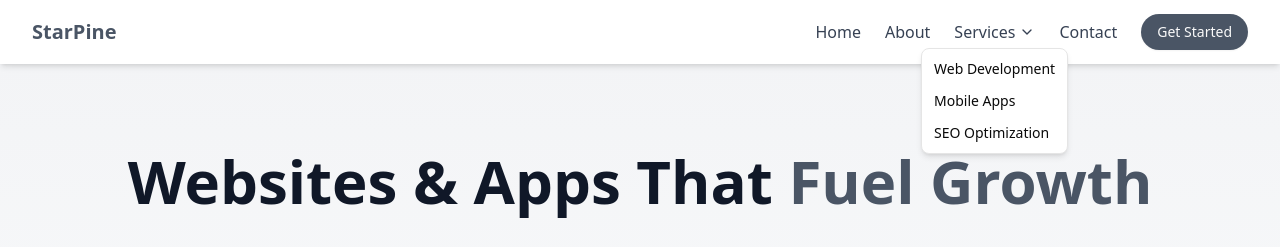
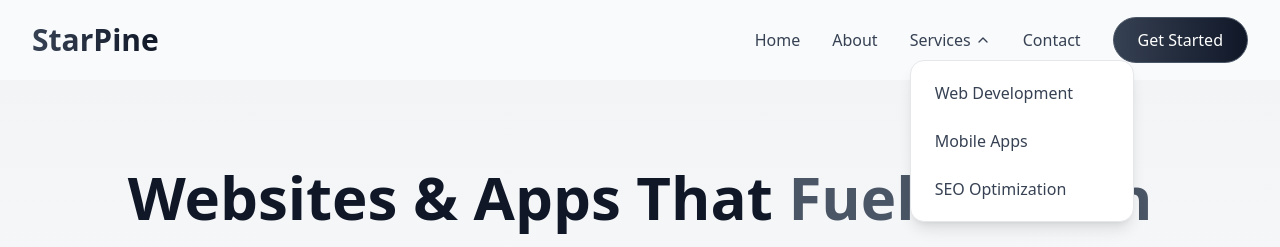
Before and after one commit to utkarsh-ladla/starpine, a Next.js app: page / in a window 1280 px wide. Both pictures are taken after a click on the button "Services". Shown: the top 247 px of the page. Built offline with nearby package versions, Linux system fonts and the light colour scheme.

Commit message:
update on home screen and nav bar

```diff
--- a/src/app/components/HomePage.jsx
+++ b/src/app/components/HomePage.jsx
@@ -27,7 +27,7 @@ export default function HomePage() {
   ]
 
 
-  const features=[
+  const features = [
     {
       title: "⚡ Fast & Reliable",
       desc: "We respect your time and deliver high-quality projects within agreed timelines.",
@@ -70,21 +70,18 @@ export default function HomePage() {
         </div>
       </section>
 
-<section className="relative bg-gray-50 ">
-  <div className="max-w-full mx-4">
-    <div className="overflow-hidden rounded-xl shadow-xl">
+      <div className="bg-transparent flex w-full h-[800px] justify-center items-center border">
         <video
           src="https://v.ftcdn.net/00/48/31/12/700_F_48311251_QBFZ12uyt4op5MORsYTYiTxn6AXu1ZhI_ST.mp4"
           autoPlay
           loop
           muted
           playsInline
-        className="w-full  object-cover"
+          className="w-[1280px] h-[720px] object-cover rounded-4xl"
           aria-hidden="true"
         />
       </div>
-  </div>
-</section>
+
 
 
       {/* Services Section */}
--- a/src/app/components/Navbar.jsx
+++ b/src/app/components/Navbar.jsx
@@ -1,65 +1,117 @@
-// components/ui/navbar.tsx
 "use client"
 
-import Link from "next/link"
-import { useState } from "react"
-import { Button } from "./ui/buttons"
+import React, { useState, useEffect } from "react"
 import { Menu, X, ChevronDown } from "lucide-react"
-import { DropdownMenu, DropdownMenuContent, DropdownMenuItem, DropdownMenuTrigger } from "@/components/ui/dropdown-menu"
-
 
 export default function Navbar() {
   const [isOpen, setIsOpen] = useState(false)
+  const [scrolled, setScrolled] = useState(false)
+  const [dropdownOpen, setDropdownOpen] = useState(false)
+
+  useEffect(() => {
+    const handleScroll = () => {
+      setScrolled(window.scrollY > 20)
+    }
+    window.addEventListener('scroll', handleScroll)
+    return () => window.removeEventListener('scroll', handleScroll)
+  }, [])
+
+  // Close dropdown when clicking outside
+  useEffect(() => {
+    const handleClickOutside = (event) => {
+      if (dropdownOpen && !event.target.closest('.dropdown-container')) {
+        setDropdownOpen(false)
+      }
+    }
+
+    document.addEventListener('mousedown', handleClickOutside)
+    return () => document.removeEventListener('mousedown', handleClickOutside)
+  }, [dropdownOpen])
 
   return (
-    <nav className="bg-white shadow-md sticky top-0 z-50">
+    <nav className="bg-gray-50 top-0 left-0 right-0 z-50 transition-all duration-300 ">
       <div className="max-w-7xl mx-auto px-4 sm:px-6 lg:px-8">
-        <div className="flex justify-between h-16">
-          {/* Left - Logo */}
-          <div className="flex-shrink-0 flex items-center">
-            <Link href="/" className="text-xl font-bold text-gray-600">
+        <div className="flex justify-between items-center h-16 lg:h-20">
+          {/* Logo */}
+          <div className="flex-shrink-0">
+            <a
+              href="/"
+              className="text-2xl lg:text-3xl font-bold bg-gradient-to-r from-gray-700 to-gray-900 bg-clip-text text-transparent hover:from-gray-600 hover:to-gray-800 transition-all duration-300 hover:scale-105"
+            >
               StarPine
-            </Link>
+            </a>
           </div>
 
-          {/* Desktop Links */}
-          <div className="hidden md:flex items-center space-x-6">
-            <Link href="/" className="text-gray-700 hover:text-gray-900">
+          {/* Desktop Navigation */}
+          <div className="hidden lg:flex items-center space-x-8">
+            <a
+              href="/"
+              className="relative text-gray-700 hover:text-gray-900 font-medium transition-colors duration-200 after:absolute after:w-0 after:h-0.5 after:bg-gray-700 after:left-0 after:-bottom-1 hover:after:w-full after:transition-all after:duration-300"
+            >
               Home
-            </Link>
-            <Link href="/about" className="text-gray-700 hover:text-gray-900">
+            </a>
+            <a
+              href="/about"
+              className="relative text-gray-700 hover:text-gray-900 font-medium transition-colors duration-200 after:absolute after:w-0 after:h-0.5 after:bg-gray-700 after:left-0 after:-bottom-1 hover:after:w-full after:transition-all after:duration-300"
+            >
               About
-            </Link>
+            </a>
 
-            {/* Dropdown for Services */}
-            <DropdownMenu>
-              <DropdownMenuTrigger className="flex items-center text-gray-700 hover:text-gray-900">
-                Services <ChevronDown className="ml-1 h-4 w-4" />
-              </DropdownMenuTrigger>
-              <DropdownMenuContent>
-                <DropdownMenuItem asChild>
-                  <Link href="/services/web">Web Development</Link>
-                </DropdownMenuItem>
-                <DropdownMenuItem asChild>
-                  <Link href="/services/mobile">Mobile Apps</Link>
-                </DropdownMenuItem>
-                <DropdownMenuItem asChild>
-                  <Link href="/services/seo">SEO Optimization</Link>
-                </DropdownMenuItem>
-              </DropdownMenuContent>
-            </DropdownMenu>
+            {/* Services Dropdown */}
+            <div className="relative dropdown-container">
+              <button
+                onClick={() => setDropdownOpen(!dropdownOpen)}
+                className="flex items-center text-gray-700 hover:text-gray-900 font-medium transition-colors duration-200 group"
+              >
+                Services
+                <ChevronDown className={`ml-1 h-4 w-4 transition-transform duration-200 ${dropdownOpen ? 'rotate-180' : ''}`} />
+              </button>
 
-            <Link href="/contact" className="text-gray-700 hover:text-gray-900">
+              {/* Dropdown Menu */}
+              {dropdownOpen && (
+                <div className="absolute top-full left-0 mt-2 w-56 bg-white border border-gray-200 rounded-xl shadow-lg py-2 z-50">
+                  <a
+                    href="/services/web"
+                    onClick={() => setDropdownOpen(false)}
+                    className="block px-4 py-3 text-gray-700 hover:text-gray-900 hover:bg-gray-50 rounded-lg mx-2 transition-all duration-200 font-medium"
+                  >
+                    Web Development
+                  </a>
+                  <a
+                    href="/services/mobile"
+                    onClick={() => setDropdownOpen(false)}
+                    className="block px-4 py-3 text-gray-700 hover:text-gray-900 hover:bg-gray-50 rounded-lg mx-2 transition-all duration-200 font-medium"
+                  >
+                    Mobile Apps
+                  </a>
+                  <a
+                    href="/services/seo"
+                    onClick={() => setDropdownOpen(false)}
+                    className="block px-4 py-3 text-gray-700 hover:text-gray-900 hover:bg-gray-50 rounded-lg mx-2 transition-all duration-200 font-medium"
+                  >
+                    SEO Optimization
+                  </a>
+                </div>
+              )}
+            </div>
+
+            <a
+              href="/contact"
+              className="relative text-gray-700 hover:text-gray-900 font-medium transition-colors duration-200 after:absolute after:w-0 after:h-0.5 after:bg-gray-700 after:left-0 after:-bottom-1 hover:after:w-full after:transition-all after:duration-300"
+            >
               Contact
-            </Link>
-            <Button className="bg-gray-600">Get Started</Button>
+            </a>
+
+            <button className="bg-gradient-to-r from-gray-700 to-gray-900 hover:from-gray-600 hover:to-gray-800 text-white px-6 py-2.5 rounded-full font-medium hover:shadow-lg hover:shadow-gray-900/50 hover:scale-105 transition-all duration-200 border border-gray-600">
+              Get Started
+            </button>
           </div>
 
           {/* Mobile menu button */}
-          <div className="flex md:hidden items-center">
+          <div className="flex lg:hidden items-center">
             <button
               onClick={() => setIsOpen(!isOpen)}
-              className="p-2 rounded-md text-gray-700 hover:bg-gray-100"
+              className="p-2 rounded-lg text-gray-700 hover:text-gray-900 transition-colors duration-200"
             >
               {isOpen ? <X className="h-6 w-6" /> : <Menu className="h-6 w-6" />}
             </button>
@@ -68,61 +120,69 @@ export default function Navbar() {
       </div>
 
       {/* Mobile Menu */}
-      {isOpen && (
-        <div className="md:hidden bg-white border-t shadow-sm">
-          <div className="flex flex-col space-y-2 p-4">
-            <Link
+      <div className={`bg-gray-50 lg:hidden transition-all duration-300 ease-in-out ${
+        isOpen ? 'max-h-96 opacity-100' : 'max-h-0 opacity-0'
+      } overflow-hidden border-t border-gray-200`}>
+        <div className="flex flex-col p-4 space-y-4">
+          <a
             href="/"
             onClick={() => setIsOpen(false)}
-              className="text-gray-700 hover:text-gray-900"
+            className="text-gray-700 hover:text-gray-900 font-medium py-2 px-2 rounded-lg transition-all duration-200"
           >
             Home
-            </Link>
-            <Link
+          </a>
+          <a
             href="/about"
             onClick={() => setIsOpen(false)}
-              className="text-gray-700 hover:text-gray-900"
+            className="text-gray-700 hover:text-gray-900 font-medium py-2 px-2 rounded-lg transition-all duration-200"
           >
             About
-            </Link>
+          </a>
 
-            {/* Services Dropdown (simplified for mobile) */}
-            <div className="flex flex-col space-y-1">
-              <span className="text-gray-700 font-medium">Services</span>
-              <Link
+          {/* Mobile Services Section */}
+          <div className="py-2">
+            <div className="text-gray-900 font-semibold mb-2 px-2">Services</div>
+            <div className="flex flex-col space-y-2 ml-4">
+              <a
                 href="/services/web"
                 onClick={() => setIsOpen(false)}
-                className="ml-4 text-gray-600 hover:text-gray-900"
+                className="text-gray-600 hover:text-gray-800 py-2 px-2 rounded-lg transition-all duration-200"
               >
                 Web Development
-              </Link>
-              <Link
+              </a>
+              <a
                 href="/services/mobile"
                 onClick={() => setIsOpen(false)}
-                className="ml-4 text-gray-600 hover:text-gray-900"
+                className="text-gray-600 hover:text-gray-800 py-2 px-2 rounded-lg transition-all duration-200"
               >
                 Mobile Apps
-              </Link>
-              <Link
+              </a>
+              <a
                 href="/services/seo"
                 onClick={() => setIsOpen(false)}
-                className="ml-4 text-gray-600 hover:text-gray-900"
+                className="text-gray-600 hover:text-gray-800 py-2 px-2 rounded-lg transition-all duration-200"
               >
                 SEO Optimization
-              </Link>
+              </a>
+            </div>
           </div>
 
-            <Link
+          <a
             href="/contact"
             onClick={() => setIsOpen(false)}
-              className="text-gray-700 hover:text-gray-900"
+            className="text-gray-700 hover:text-gray-900 font-medium py-2 px-2 rounded-lg transition-all duration-200"
           >
             Contact
-            </Link>
-            <Button className="w-full">Get Started</Button>
+          </a>
+
+          <button
+            className="bg-gradient-to-r from-gray-700 to-gray-900 hover:from-gray-600 hover:to-gray-800 text-white px-6 py-3 rounded-full font-medium hover:shadow-lg transition-all duration-200 mt-2 border border-gray-600"
+            onClick={() => setIsOpen(false)}
+          >
+            Get Started
+          </button>
         </div>
       </div>
-      )}
     </nav>
   )
 }
```
Also changed, not shown: 1 other file (tests, documents, lock files or other folders). Lines whose indentation alone changed are shown as unchanged.
